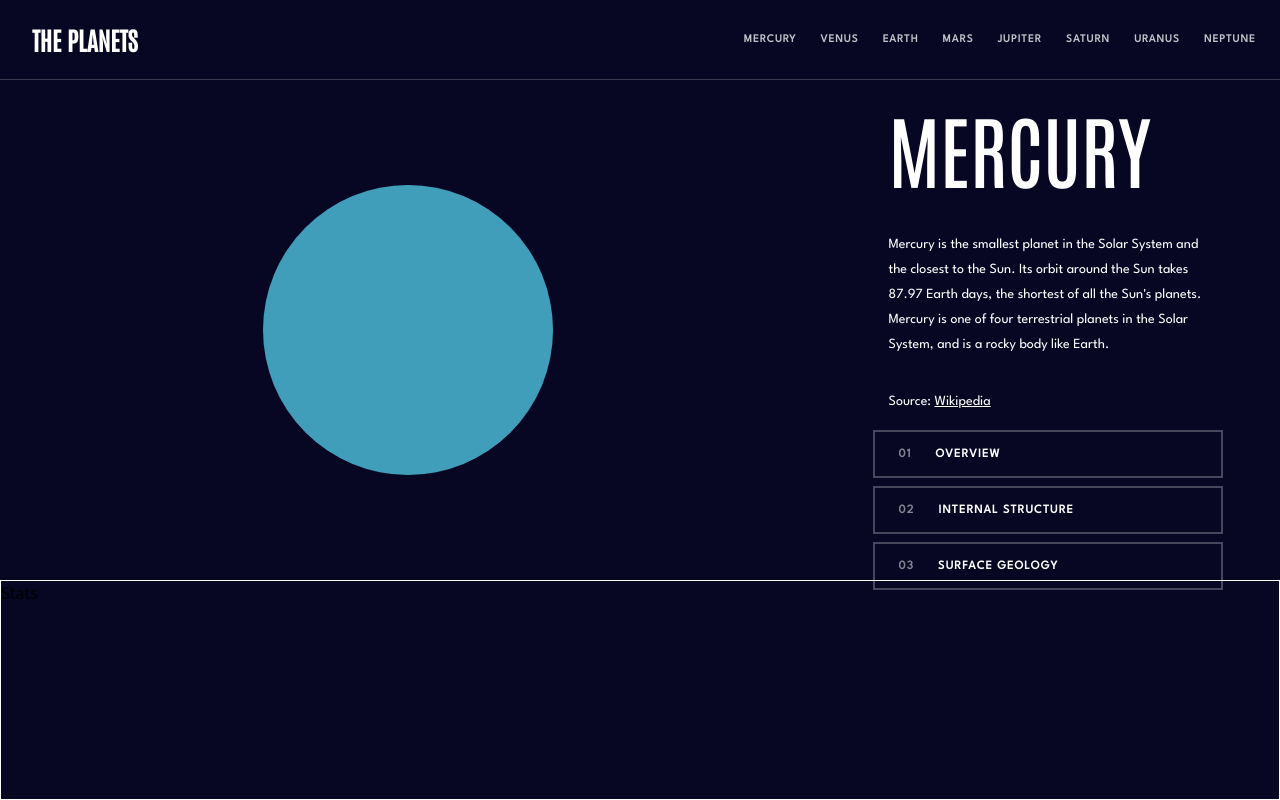
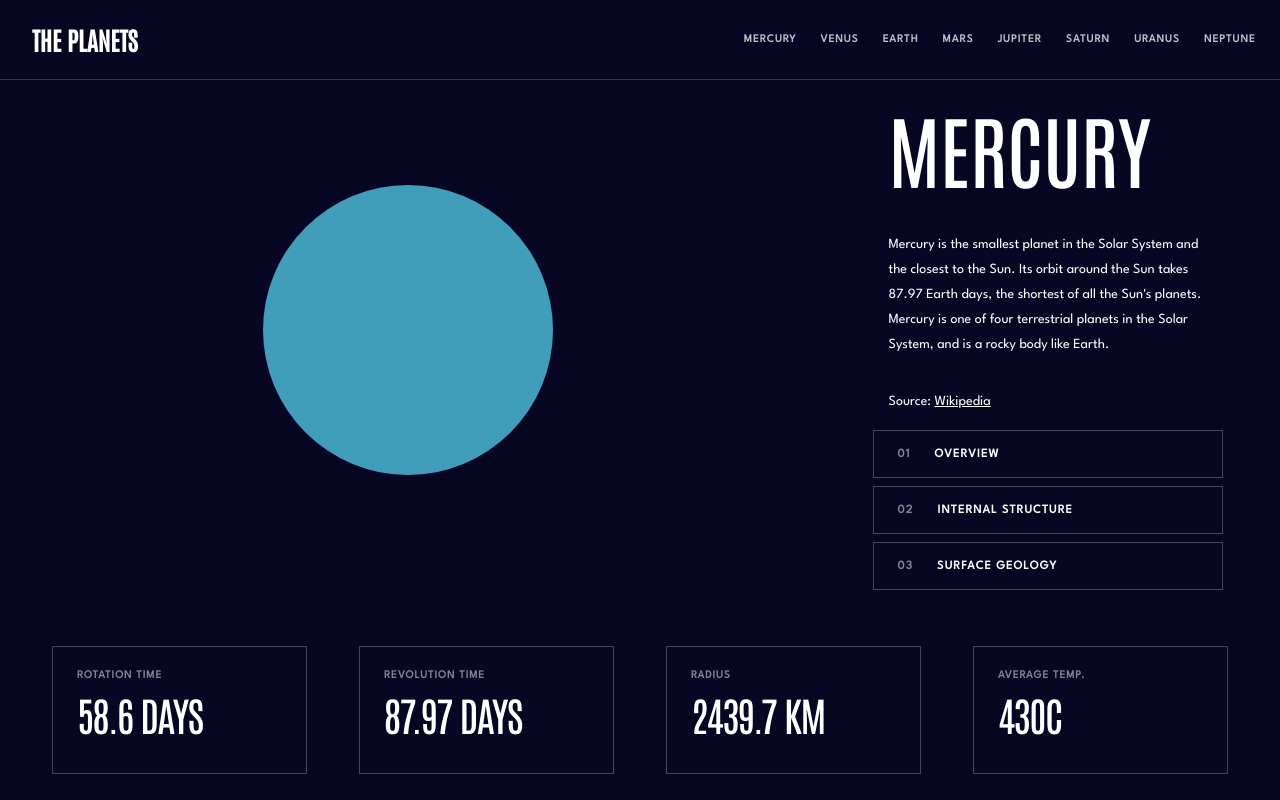
Before and after one commit to hayesdev/planets, a React (Vite) app: page / in a window 1280 px wide. Built offline with nearby package versions, Linux system fonts and the light colour scheme.

Commit message:
stats layout done

```diff
--- a/src/App.jsx
+++ b/src/App.jsx
@@ -9,8 +9,7 @@ const App = () => (
       <Planet />
       <PlanetInfo planet={planets[0]} />
     </section>
-
-    <Stats />
+    <Stats planet={planets[0]} />
   </div>
 );
 
--- a/src/components/Button.jsx
+++ b/src/components/Button.jsx
@@ -10,7 +10,6 @@ const Button = ({ num, name, color, link }) => {
   const handleClick = () => {
     // set state to active, remove active state from other buttons, change button color
     setActive((prevState) => !prevState);
-    console.log(active, color);
   };
 
   return (
@@ -20,7 +19,7 @@ const Button = ({ num, name, color, link }) => {
       className={`${
         active
           ? `bg-[${color}] border-[${color}]/50`
-          : "bg-inherit hover:bg-[#38384F] border-[#838391]/50 border-2"
+          : "bg-inherit hover:bg-[#38384F] border-[#838391]/50 border"
       } flex justify-start items-center w-full h-[48px] cursor-pointer font-spartan font-bold text-[12px] transition duration-200`}
     >
       <p
--- a/src/components/Stats.jsx
+++ b/src/components/Stats.jsx
@@ -1,7 +1,40 @@
 import React from "react";
 
-const Stats = () => {
-  return <div className="flex w-full h-[300px] border border-white">Stats</div>;
-};
+const Stats = ({ planet }) => (
+  <div className="flex justify-evenly items-center w-full h-[200px] mt-10">
+    <div className="flex flex-col justify-start w-[255px] h-[128px] border-[#838391]/50 border">
+      <p className="uppercase font-spartan font-bold text-[11px] leading-[25px] tracking-[1px] text-[#FFFFFF]/50 ml-6 mt-4">
+        rotation time
+      </p>
+      <p className="uppercase font-antonio font-normal text-[40px] leading-[52px] -tracking-[1.5px] text-[#FFFFFF] ml-6">
+        {planet.rotTime}
+      </p>
+    </div>
+    <div className="flex flex-col w-[255px] h-[128px] border-[#838391]/50 border">
+      <p className="uppercase font-spartan font-bold text-[11px] leading-[25px] tracking-[1px] text-[#FFFFFF]/50 ml-6 mt-4">
+        revolution time
+      </p>
+      <p className="uppercase font-antonio font-normal text-[40px] leading-[52px] -tracking-[1.5px] text-[#FFFFFF] ml-6">
+        {planet.revTime}
+      </p>
+    </div>
+    <div className="flex flex-col w-[255px] h-[128px] border-[#838391]/50 border">
+      <p className="uppercase font-spartan font-bold text-[11px] leading-[25px] tracking-[1px] text-[#FFFFFF]/50 ml-6 mt-4">
+        radius
+      </p>
+      <p className="uppercase font-antonio font-normal text-[40px] leading-[52px] -tracking-[1.5px] text-[#FFFFFF] ml-6">
+        {planet.radius}
+      </p>
+    </div>
+    <div className="flex flex-col w-[255px] h-[128px] border-[#838391]/50 border">
+      <p className="uppercase font-spartan font-bold text-[11px] leading-[25px] tracking-[1px] text-[#FFFFFF]/50 ml-6 mt-4">
+        average temp.
+      </p>
+      <p className="uppercase font-antonio font-normal text-[40px] leading-[52px] -tracking-[1.5px] text-[#FFFFFF] ml-6">
+        {planet.avgTemp}
+      </p>
+    </div>
+  </div>
+);
 
 export default Stats;
```
